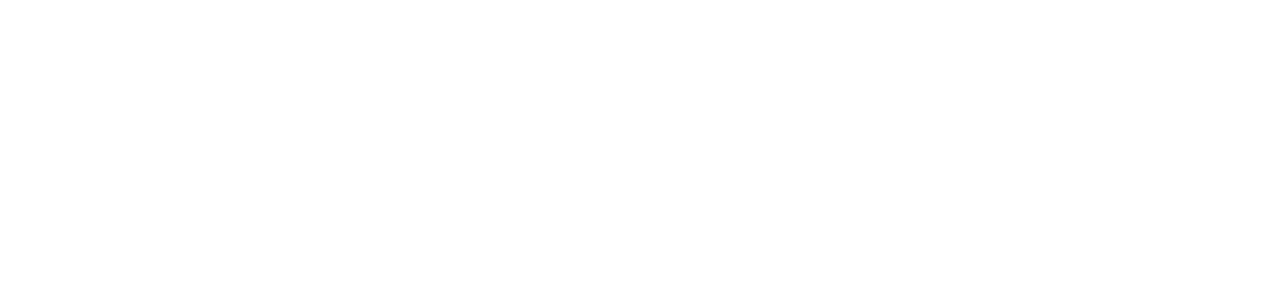
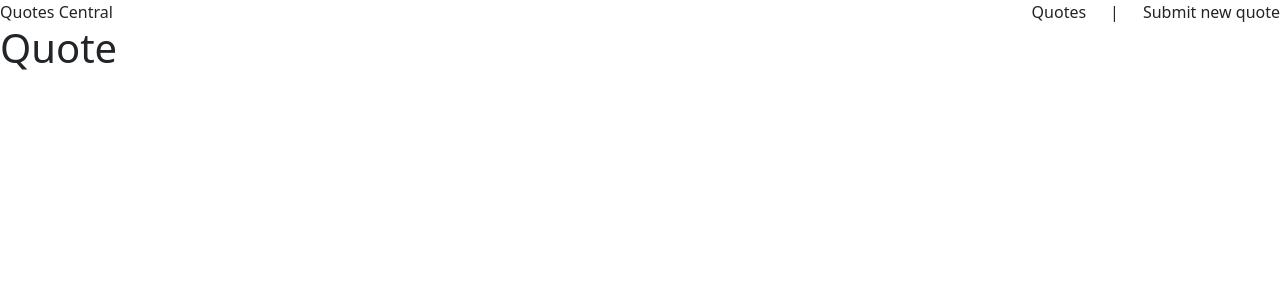
Before and after one commit to mxrsel/controlwork-8-2-, a React (Vite) app in the folder quotes-app/: page / in a window 1280 px wide. Shown: the top 300 px of the page. Built offline with nearby package versions, Linux system fonts and the light colour scheme.

Commit message:
created navbar and added to app after that created routes

```diff
--- a/quotes-app/src/App.tsx
+++ b/quotes-app/src/App.tsx
@@ -1,8 +1,20 @@
+import NavBar from "./containers/NavBar/NavBar";
+import {Route, Routes} from "react-router-dom";
 
 const App = () => {
 return(
     <>
+        <header>
+            <NavBar />
+        </header>
 
+        <div className='main-container'>
+            <Routes>
+                <Route path="/" element={<h1>Quote</h1>} />
+                <Route path="/new-quote" element={<h1>Form</h1>} />
+                <Route path="*" element={<h1>Not Found</h1>} />
+            </Routes>
+        </div>
     </>
 )
 };
--- /dev/null
+++ b/quotes-app/src/containers/NavBar/NavBar.tsx
@@ -0,0 +1,16 @@
+import {NavLink} from "react-router-dom";
+
+const NavBar = () => {
+    return (
+        <div className='nav-bar d-flex justify-content-between'>
+            <NavLink to='/' className='navbar-brand'>Quotes Central</NavLink>
+            <div>
+            <NavLink to='/quotes' className='navbar-brand pe-4'>Quotes</NavLink>
+                |
+            <NavLink to='/new-quote' className='navbar-brand ps-4'>Submit new quote</NavLink>
+            </div>
+        </div>
+    );
+};
+
+export default NavBar;
```
